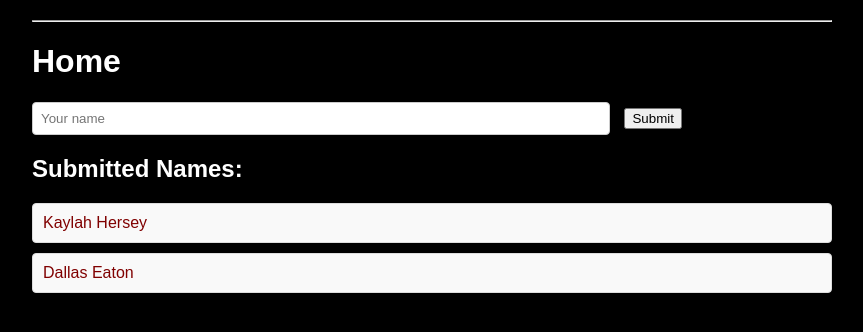
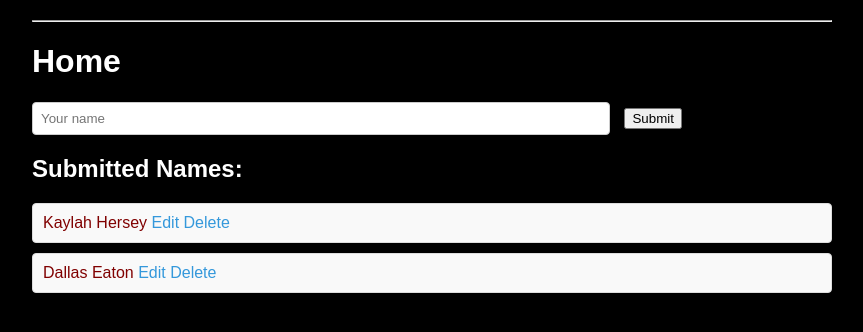
Before and after one commit to DKE-DEV-33/Flask, a Flask app: page / in a window 1280 px wide. Shown: the part 58-390 px from the top of the page, without its empty margins (208-1071 px from the left). Run offline with Flask 3, Linux system fonts and the light colour scheme.

Commit message:
Templated Edit and Delete pages for modifying names saved in the database.

```diff
--- a/routes/main.py
+++ b/routes/main.py
@@ -38,3 +38,36 @@ def home():
 @main.route('/about', methods=['GET'])
 def about():
     return render_template('about.html')
+
+# Delete route
+@main.route('/delete/<int:name_id>', methods=['GET', 'POST'])
+def delete_name(name_id):
+    name_entry = Name.query.get_or_404(name_id)
+
+    if request.method == 'POST':
+        db.session.delete(name_entry)
+        db.session.commit()
+        flash(' Name deleted successfully.', 'success')
+        return redirect(url_for('main.home'))
+
+    return render_template('delete.html', name_entry=name_entry)
+
+# edit route
+@main.route('/edit/<int:name_id>', methods=['GET', 'POST'])
+def edit_name(name_id):
+    name_entry = Name.query.get_or_404(name_id)
+
+    if request.method == 'POST':
+        new_name = request.form.get('name', '').strip()
+
+        # Basic validation
+        if not new_name:
+            flash('Name cannot be empty!', 'error')
+            return redirect(url_for('main.edit_name', name_id=name_id))
+
+        name_entry.name = new_name
+        db.session.commit()
+        flash(f'Updated name to {new_name}', 'success')
+        return redirect(url_for('main.home'))
+
+    return render_template('edit.html', name_entry=name_entry)
--- a/templates/index.html
+++ b/templates/index.html
@@ -30,10 +30,15 @@
   {% if names %}
       <h2>Submitted Names:</h2>
       <ul>
-        {% for n in names %}
-          <li class="submitted_names">{{ n.name }}</li>
-        {% endfor %}
+      {% for n in names %}
+          <li class="submitted_names">
+              {{ n.name }}
+              <a href="{{ url_for('main.edit_name', name_id=n.id) }}">Edit</a>
+              <a href="{{ url_for('main.delete_name', name_id=n.id) }}">Delete</a>
+          </li>
+      {% endfor %}
       </ul>
+
   {% endif %}
 
 {% endblock %}
```
Also changed, not shown: templates/delete.html (added, +16 -0 lines), templates/edit.html (added, +14 -0 lines), data.db.
